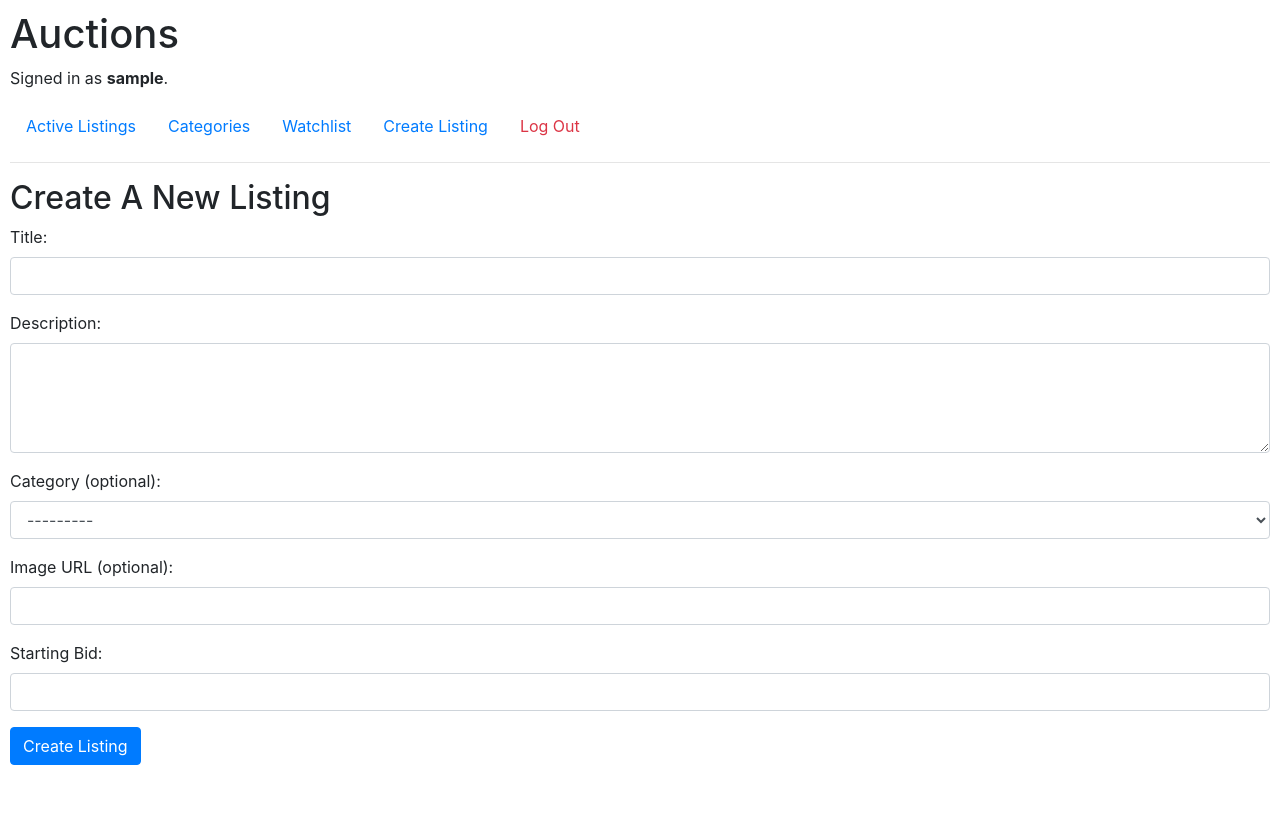
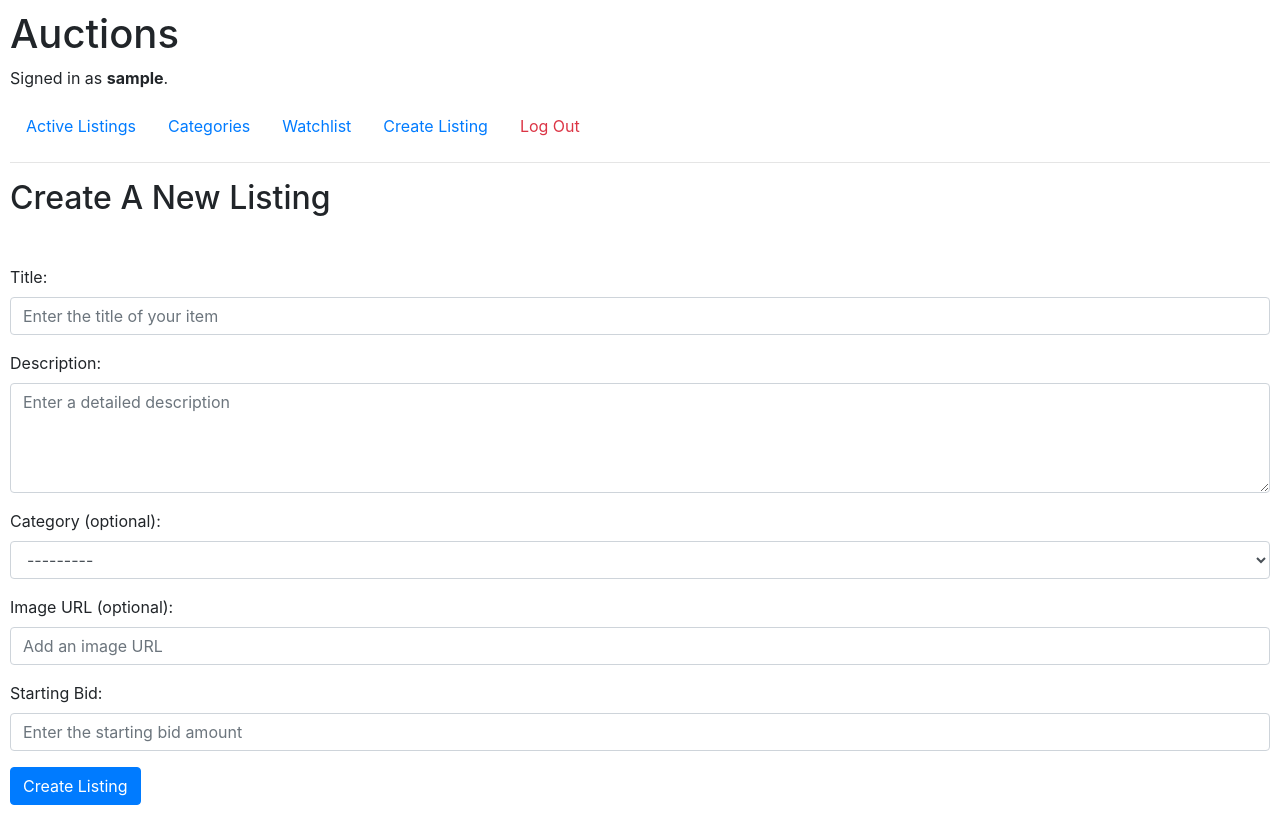
Before and after one commit to aegis945/e-commerce, a Django app: page /create/ in a window 1280 px wide. Before the commit the page ends 765 px from the top, so only its background shows below. Run offline with Django 3.2, Linux system fonts and the light colour scheme; the visitor is signed in with stand-in values (Sample User, id 1); data that the repository does not hold is empty; some libraries are stand-ins or nearby versions.

Commit message:
add placeholders to the form

```diff
--- a/auctions/forms.py
+++ b/auctions/forms.py
@@ -7,11 +7,25 @@ class AuctionListingForm(forms.ModelForm):
         fields = ["item_name", "description", "category", "image_url", "starting_bid"]
 
         widgets = {
-            'item_name': forms.TextInput(attrs={'class': 'form-control'}),
-            'description': forms.Textarea(attrs={'rows': 4, 'class': 'form-control'}),
-            'category': forms.Select(attrs={'class': 'form-control'}),
-            'image_url': forms.URLInput(attrs={'class': 'form-control'}),
-            'starting_bid': forms.NumberInput(attrs={'class': 'form-control'}),
+            'item_name': forms.TextInput(attrs={
+                'class': 'form-control',
+                'placeholder': "Enter the title of your item"
+            }),
+            'description': forms.Textarea(attrs={
+                'rows': 4, 'class': 'form-control',
+                'placeholder': "Enter a detailed description"
+            }),
+            'category': forms.Select(attrs={
+                'class': 'form-control'
+            }),
+            'image_url': forms.URLInput(attrs={
+                'class': 'form-control',
+                'placeholder': "Add an image URL"
+            }),
+            'starting_bid': forms.NumberInput(attrs={
+                'class': 'form-control',
+                'placeholder': "Enter the starting bid amount",
+            }),
         }
 
         labels = {
--- a/auctions/templates/auctions/create_listing.html
+++ b/auctions/templates/auctions/create_listing.html
@@ -3,7 +3,7 @@
 {% block title %}Create A New Listing{% endblock %}
 
 {% block body %}
-    <h2>Create A New Listing</h2>
+    <h2 class="mb-5">Create A New Listing</h2>
     <form action="" method="post">
         {% csrf_token %}
         {{ form.as_p }}
```
